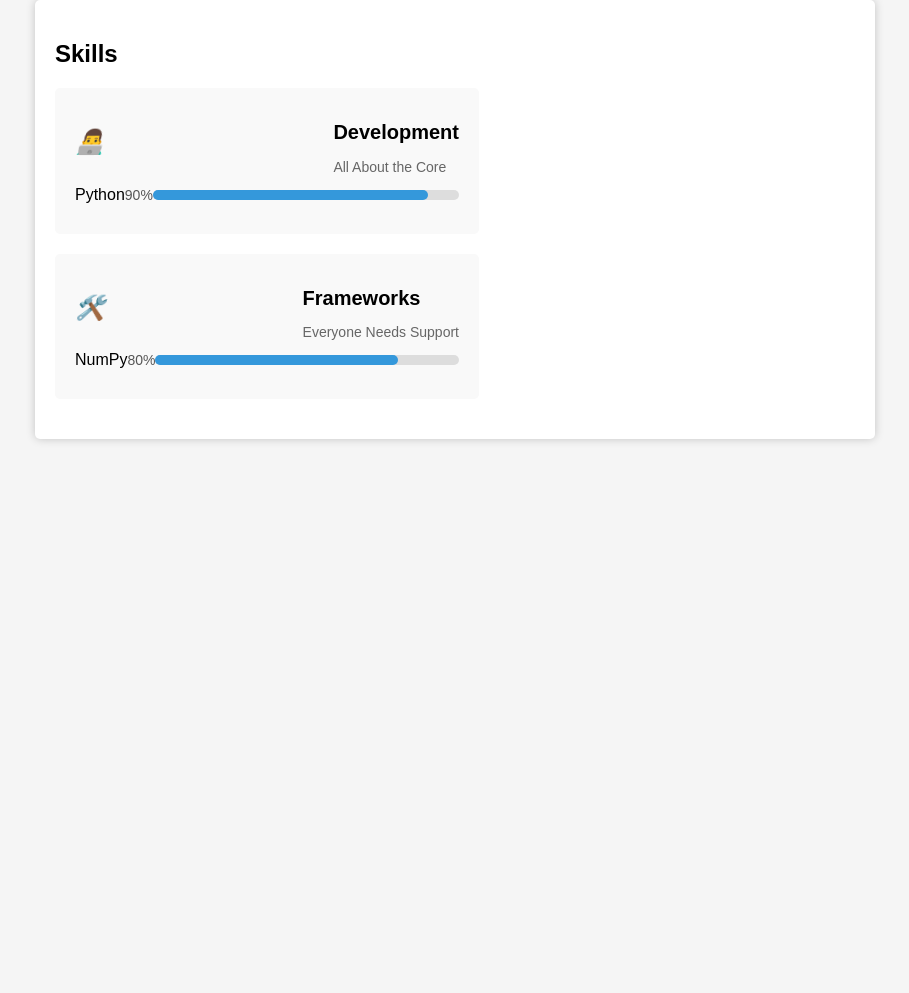
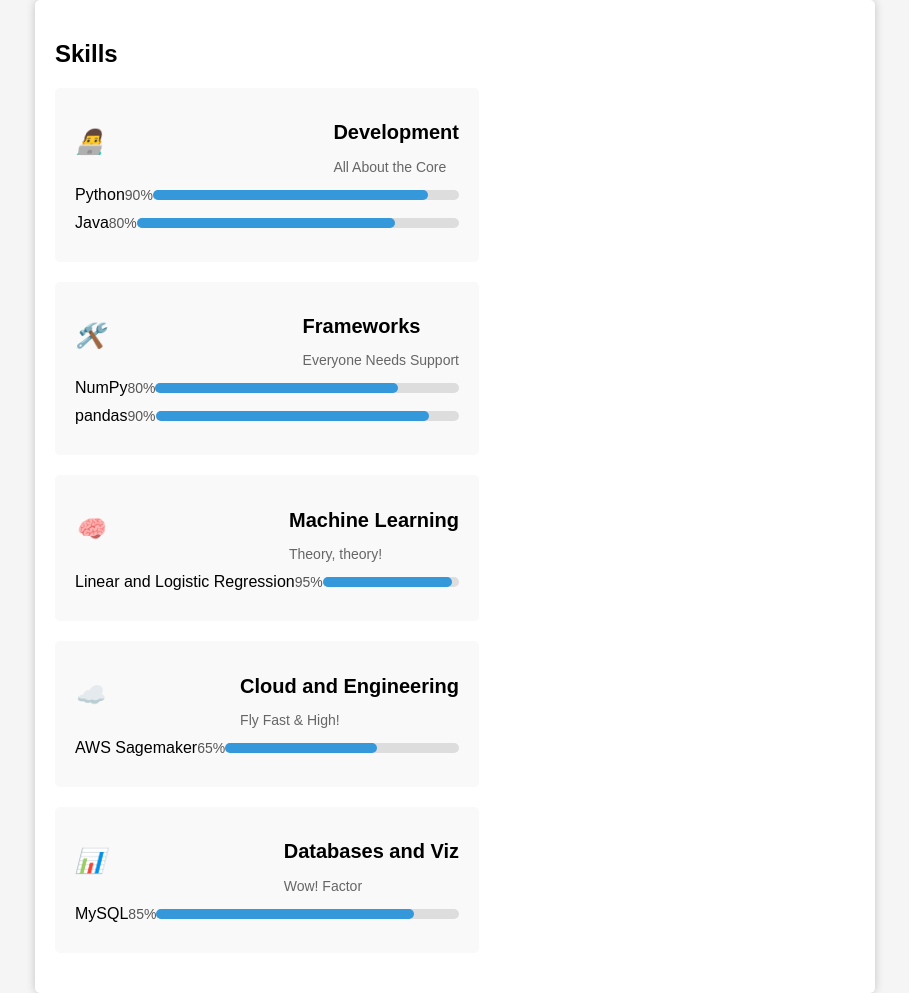
Before and after one commit to ahsankafco/ahsan.github.io, a plain HTML site: page Other/Portfolio.html in a window 1280 px wide. Shown: the whole page, without its empty margins (185-1094 px from the left). Before the commit the page ends 800 px from the top, so only its background shows below. Drawn offline with Linux system fonts and the light colour scheme.

Commit message:
Portfolio.html

```diff
--- a/Other/Portfolio.html
+++ b/Other/Portfolio.html
@@ -110,7 +110,7 @@
                     </div>
                 </div>
                 <div class="skills__list">
-                    <!-- Add your development skills here -->
+                    <!-- Development skills -->
                     <div class="skills__data">
                         <div class="skills__name">Python</div>
                         <div class="skills__number">90%</div>
@@ -118,7 +118,14 @@
                             <div class="skills__percentage" style="width: 90%;"></div>
                         </div>
                     </div>
-                    <!-- Add more skills as needed -->
+                    <div class="skills__data">
+                        <div class="skills__name">Java</div>
+                        <div class="skills__number">80%</div>
+                        <div class="skills__bar">
+                            <div class="skills__percentage" style="width: 80%;"></div>
+                        </div>
+                    </div>
+                    <!-- Add more development skills here -->
                 </div>
             </div>
         </div>
@@ -134,7 +141,7 @@
                     </div>
                 </div>
                 <div class="skills__list">
-                    <!-- Add your framework skills here -->
+                    <!-- Framework skills -->
                     <div class="skills__data">
                         <div class="skills__name">NumPy</div>
                         <div class="skills__number">80%</div>
@@ -142,7 +149,86 @@
                             <div class="skills__percentage" style="width: 80%;"></div>
                         </div>
                     </div>
-                    <!-- Add more skills as needed -->
+                    <div class="skills__data">
+                        <div class="skills__name">pandas</div>
+                        <div class="skills__number">90%</div>
+                        <div class="skills__bar">
+                            <div class="skills__percentage" style="width: 90%;"></div>
+                        </div>
+                    </div>
+                    <!-- Add more framework skills here -->
+                </div>
+            </div>
+        </div>
+
+        <!-- Skill 3: Machine Learning -->
+        <div class="skills__container">
+            <div class="skills__content">
+                <div class="skills__header">
+                    <i class="skills__icon">🧠</i>
+                    <div>
+                        <h1 class="skills__title">Machine Learning</h1>
+                        <span class="skills__subtitle">Theory, theory!</span>
+                    </div>
+                </div>
+                <div class="skills__list">
+                    <!-- Machine learning skills -->
+                    <div class="skills__data">
+                        <div class="skills__name">Linear and Logistic Regression</div>
+                        <div class="skills__number">95%</div>
+                        <div class="skills__bar">
+                            <div class="skills__percentage" style="width: 95%;"></div>
+                        </div>
+                    </div>
+                    <!-- Add more machine learning skills here -->
+                </div>
+            </div>
+        </div>
+
+        <!-- Skill 4: Cloud and Engineering -->
+        <div class="skills__container">
+            <div class="skills__content">
+                <div class="skills__header">
+                    <i class="skills__icon">☁️</i>
+                    <div>
+                        <h1 class="skills__title">Cloud and Engineering</h1>
+                        <span class="skills__subtitle">Fly Fast & High!</span>
+                    </div>
+                </div>
+                <div class="skills__list">
+                    <!-- Cloud and engineering skills -->
+                    <div class="skills__data">
+                        <div class="skills__name">AWS Sagemaker</div>
+                        <div class="skills__number">65%</div>
+                        <div class="skills__bar">
+                            <div class="skills__percentage" style="width: 65%;"></div>
+                        </div>
+                    </div>
+                    <!-- Add more cloud and engineering skills here -->
+                </div>
+            </div>
+        </div>
+
+        <!-- Skill 5: Databases and Viz -->
+        <div class="skills__container">
+            <div class="skills__content">
+                <div class="skills__header">
+                    <i class="skills__icon">📊</i>
+                    <div>
+                        <h1 class="skills__title">Databases and Viz</h1>
+                        <span class="skills__subtitle">Wow! Factor</span>
+                    </div>
+                </div>
+                <div class="skills__list">
+                    <!-- Database and visualization skills -->
+                    <div class="skills__data">
+                        <div class="skills__name">MySQL</div>
+                        <div class="skills__number">85%</div>
+                        <div class="skills__bar">
+                            <div class="skills__percentage" style="width: 85%;"></div>
+                        </div>
+                    </div>
+                    <!-- Add more database and visualization skills here -->
                 </div>
             </div>
         </div>
```
